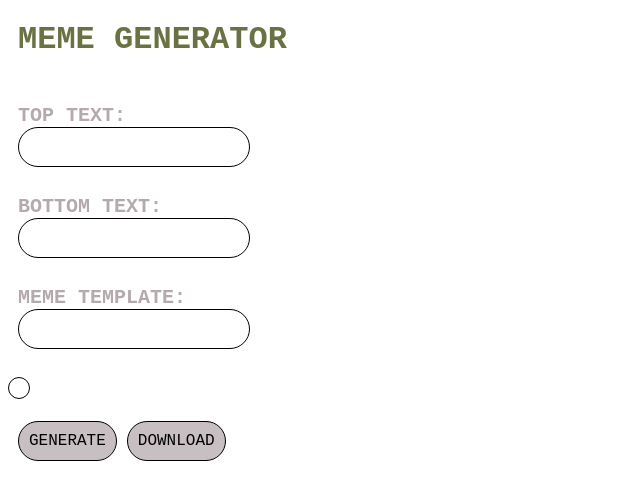
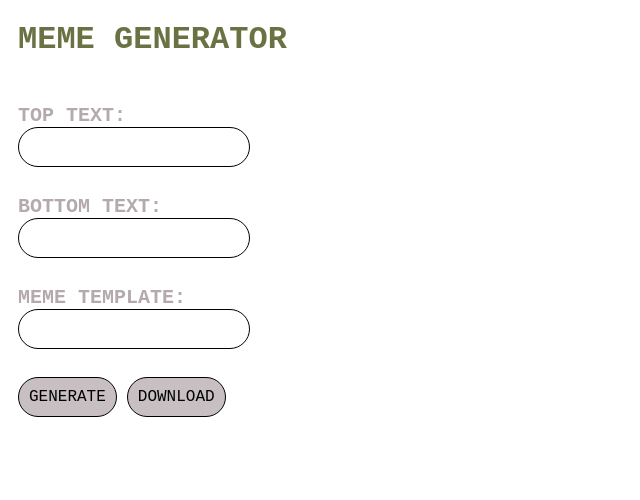
Before and after one commit to valashsab/react-meme-generator, a React app: page / in a window 1280 px wide. Shown: the top 500 px of the page, without its empty margins (0-640 px from the left). Built offline with nearby package versions, Linux system fonts and the light colour scheme.

Commit message:
Polish code in components

```diff
--- a/src/App.js
+++ b/src/App.js
@@ -1,11 +1,9 @@
-import BottomText from './BottomText.js';
-import DownloadButton from './DownloadButton.js';
-import GenerateButton from './GenerateButton';
-import GenerateMeme from './GenerateMeme.js';
-import Header from './Header.js';
-import MemeTemplate from './MemeTemplate.js';
-import TopText from './TopText.js';
-import WebsiteRender from './WebsiteRender.js';
+import BottomText from './Components/BottomText.js';
+import DownloadButton from './Components/DownloadButton.js';
+import GenerateButton from './Components/GenerateButton.js';
+import Header from './Components/Header.js';
+import MemeTemplate from './Components/MemeTemplate.js';
+import TopText from './Components/TopText.js';
 
 export default function App() {
   return (
@@ -19,23 +17,9 @@ export default function App() {
       <br />
       <MemeTemplate />
       <br />
-      <GenerateMeme />
-      <br />
       <GenerateButton />
       <DownloadButton />
       <br />
-      <WebsiteRender />
     </>
   );
 }
-
-/*  <input
-          type="imgage"
-          src="https://api.memegen.link/images/buzz/memes/memes_everywhere.gif?token=wxgjeu3jll4dt9q6fihy&width=800&frames=50"
-          alt="Submit"
-        >
-          Image
-        </input>
-      </form>
-      <br />
- */
--- a/src/GenerateMeme.js
+++ /dev/null
@@ -1,29 +0,0 @@
-import { useState } from 'react';
-
-function GenerateMeme() {
-  const [meme, setMeme] = useState('');
-
-  return (
-    <form>
-      <input
-        style={{
-          border: '1px solid',
-          borderRadius: '25px',
-          padding: '10px',
-          fontFamily: 'Monospace',
-          fontStretch: 'ultra-expanded',
-          fontSize: '1rem',
-        }}
-        type="image"
-        id="image"
-        src=""
-        value={meme}
-        onChange={(event) => setMeme(event.currentTarget.value)}
-      />
-    </form>
-  );
-}
-
-export default function App() {
-  return <GenerateMeme />;
-}
--- a/src/WebsiteRender.js
+++ /dev/null
@@ -1,18 +0,0 @@
-import axios from 'axios';
-
-function WebsiteRender() {
-  return axios
-    .get('https://memegen.link/')
-    .then((response) => {
-      // Handle the response data here
-      console.log(response.data);
-    })
-    .catch((error) => {
-      // Handle any errors here
-      console.error(error);
-    });
-}
-
-export default function App() {
-  return console.log(WebsiteRender);
-}
```
Also changed, not shown: src/Components/RenderMemes.js (added, +30 -0 lines), src/Components/BottomText.js (renamed from src/BottomText.js), src/Components/DownloadButton.js (renamed from src/DownloadButton.js), src/Components/GenerateButton.js (renamed from src/GenerateButton.js), src/Components/Header.js (renamed from src/Header.js), src/Components/MemeTemplate.js (renamed from src/MemeTemplate.js), src/Components/TopText.js (renamed from src/TopText.js), 1 other file (tests, documents, lock files or other folders).
